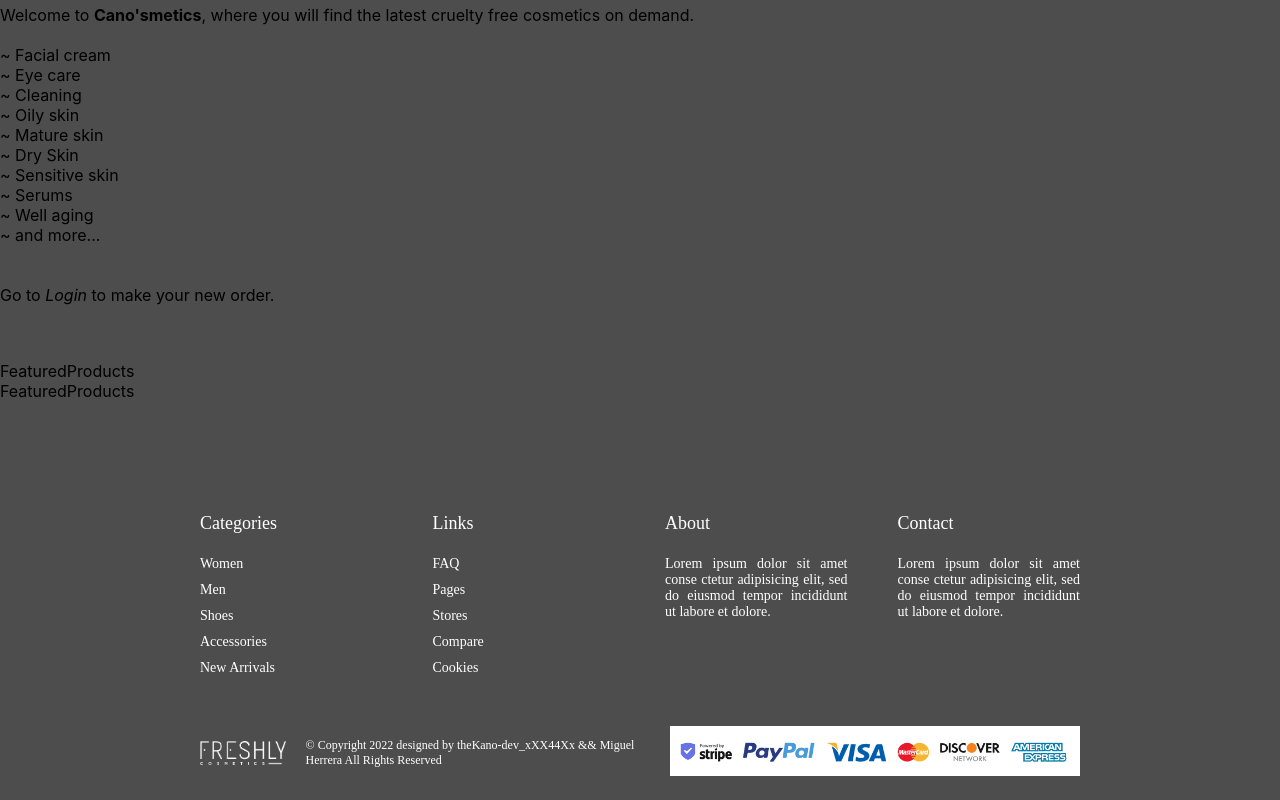
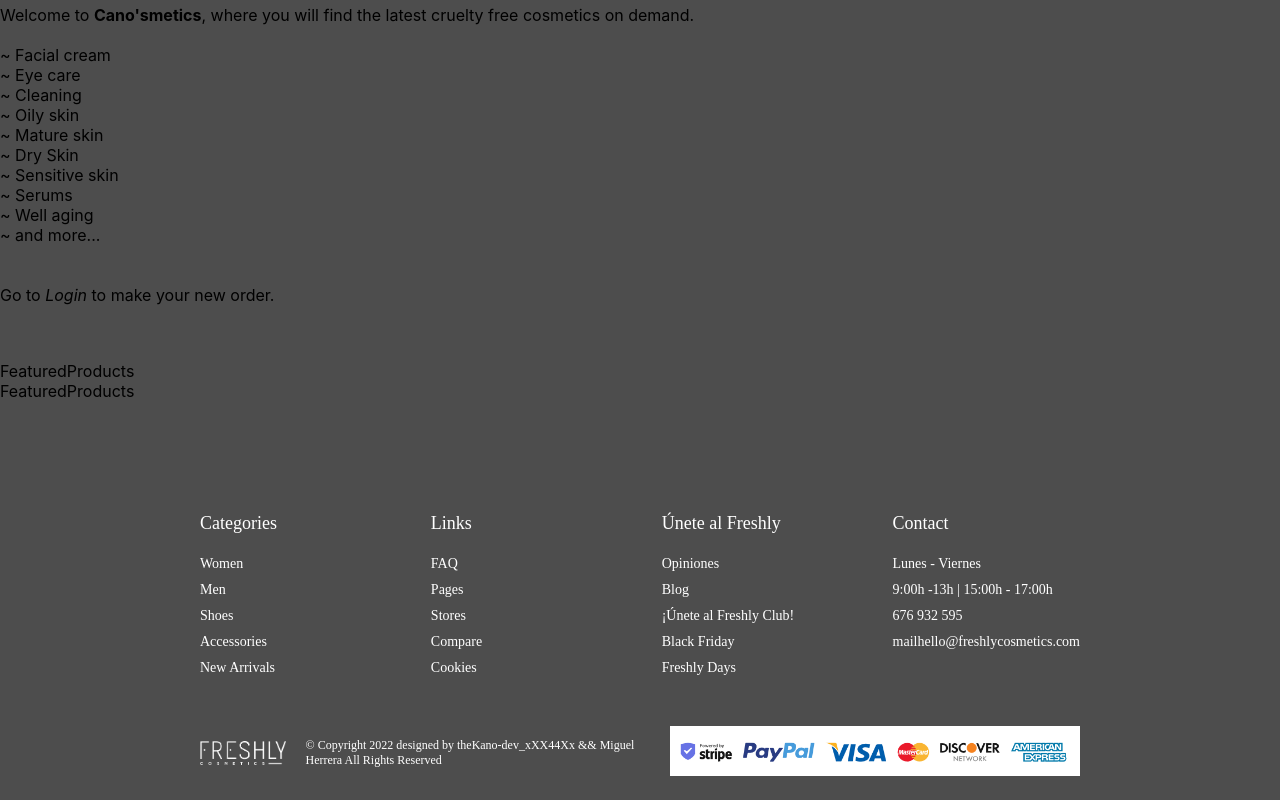
Before and after one commit to sergiokano/React_E-commerce, a React (Create React App) app: page / in a window 1280 px wide. Shown: the part 886-1686 px from the top of the page. Built offline with nearby package versions, Linux system fonts and the light colour scheme; a web font is replaced by a local one.

Commit message:
Footer changed

```diff
--- a/src/components/About/About.jsx
+++ b/src/components/About/About.jsx
@@ -22,7 +22,6 @@ const About = () => {
                     <br />
                     <br />
                     Cuida tu piel con la mejor cosmética natural de Freshly Cosmetics.</p>
-
                 <br />
             </div>
         </div>
--- a/src/components/FeaturedProducts/FeaturedProducts.jsx
+++ b/src/components/FeaturedProducts/FeaturedProducts.jsx
@@ -2,10 +2,7 @@ import React from 'react'
 import "./FeaturedProducts.scss"
 
 const FeaturedProducts = () => {
-    // const data
-
-
-  return (
+    return (
     <div className='FeaturedProducts'>FeaturedProducts</div>
   )
 }
--- a/src/components/Footer/Footer.jsx
+++ b/src/components/Footer/Footer.jsx
@@ -1,6 +1,5 @@
 import React from "react";
 import "./Footer.scss";
-// import { Link } from "react-router-dom";
 import paymentImg from "../../img/payment.png";
 import logo from "../../img/logo_freshly.png"
 
@@ -26,23 +25,44 @@ function Footer() {
           <span>Cookies</span>
         </div>
         <div className="item">
-          <h1>About</h1>
+          <h1>Únete al Freshly</h1>
           <span>
-            Lorem ipsum dolor sit amet conse ctetur adipisicing elit, sed do
-            eiusmod tempor incididunt ut labore et dolore.
+            Opiniones
+          </span>
+          <span>
+            Blog
+          </span>
+          <span>
+            ¡Únete al Freshly Club!
+          </span>
+          <span>
+            Black Friday
+          </span>
+          <span>
+            Freshly Days
           </span>
         </div>
         <div className="item">
           <h1>Contact</h1>
           <span>
-            Lorem ipsum dolor sit amet conse ctetur adipisicing elit, sed do
-            eiusmod tempor incididunt ut labore et dolore.
+            Lunes - Viernes
           </span>
+          <span>
+            9:00h -13h | 15:00h - 17:00h
+          </span>
+          <span>
+            676 932 595
+          </span>
+          <span>
+            mailhello@freshlycosmetics.com
+          </span>
+
+
         </div>
       </div>
       <div className="bottom">
         <div className="left">
-        <img className="logo" src={logo} alt="" />
+          <img className="logo" src={logo} alt="" />
           <span className="copyright">
             <span>© Copyright {new Date().getFullYear()}</span>
             <span> designed by </span>
```
